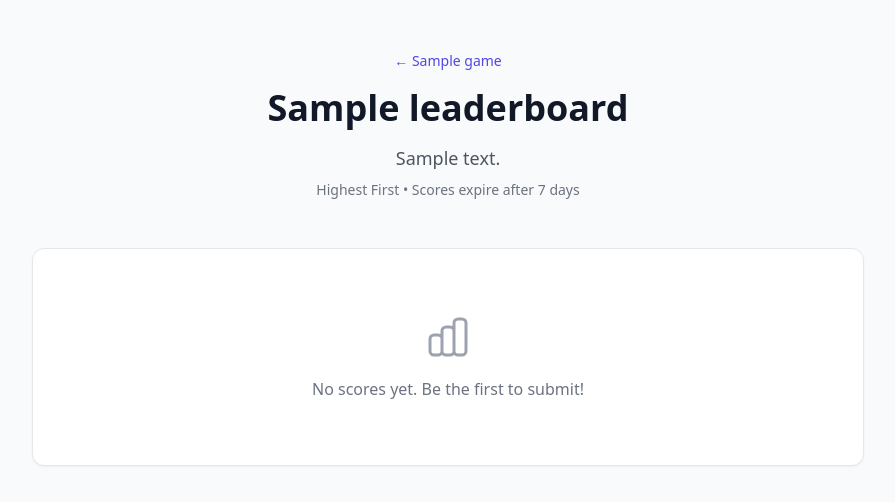
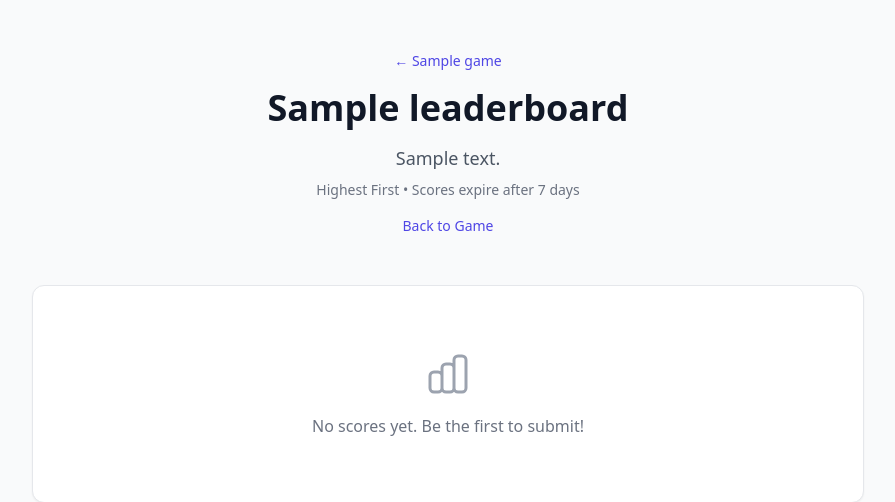
Before and after one commit to falldaysoft/scores, a Django app: a page that uses templates/leaderboards/public_leaderboard.html in a window 1280 px wide. Shown: the part 64-566 px from the top of the page, without its empty margins (192-1087 px from the left). Run offline with Django 5.2, Linux system fonts and the light colour scheme; tables that the repository leaves empty hold one stand-in row (values such as "Sample post"); data that the repository does not hold is empty; some libraries are stand-ins or nearby versions.

Commit message:
Add a link back to the game on the public leaderboard page.

```diff
--- a/templates/leaderboards/public_leaderboard.html
+++ b/templates/leaderboards/public_leaderboard.html
@@ -13,6 +13,9 @@
         <p class="mt-2 text-sm text-gray-500">
             {{ leaderboard.get_sort_order_display }} &bull; Scores expire after 7 days
         </p>
+        {% if game.url %}
+        <a href="{{ game.url }}" class="inline-block mt-4 text-indigo-600 hover:underline text-sm">Back to Game</a>
+        {% endif %}
     </div>
 
     <!-- Leaderboard -->
```
